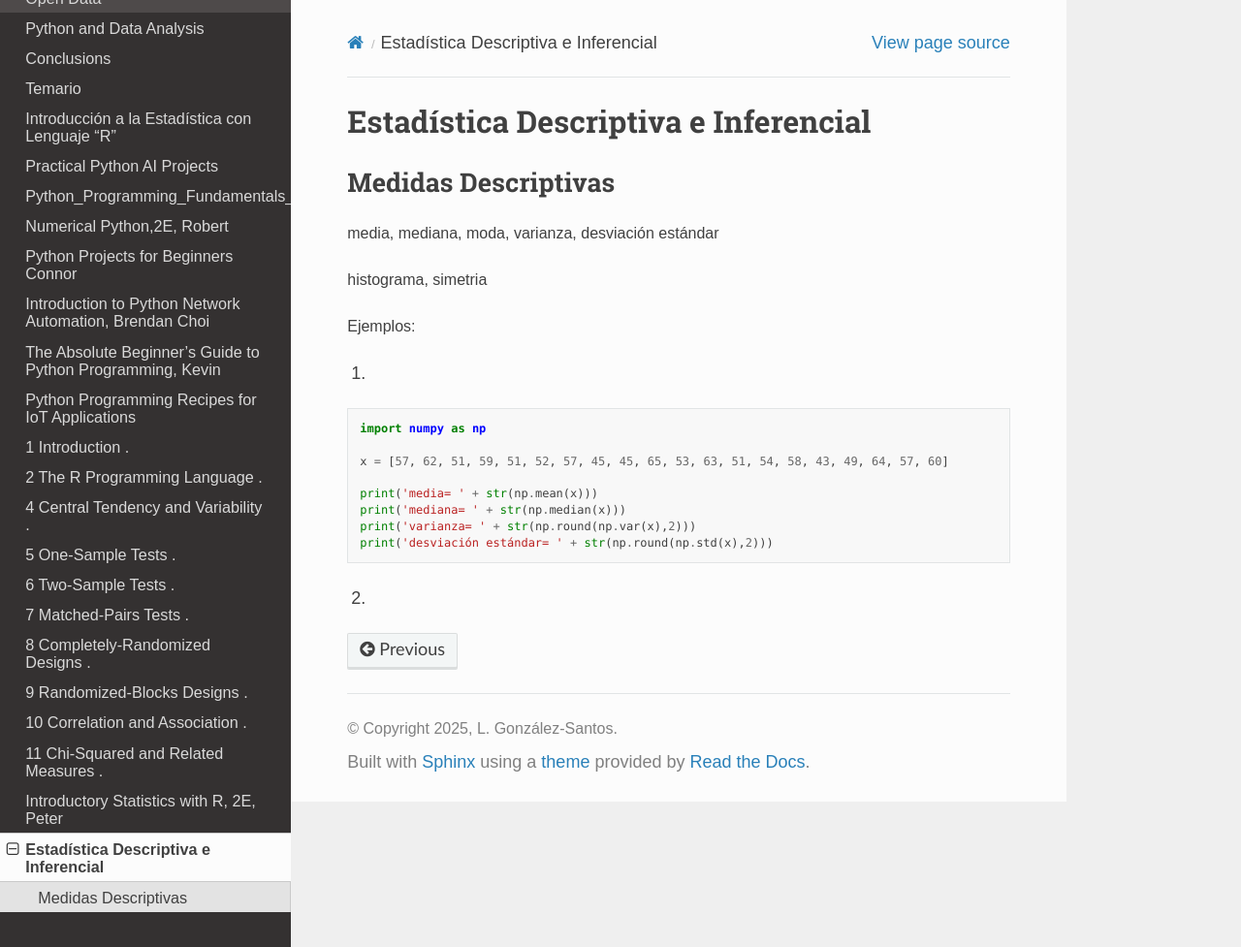
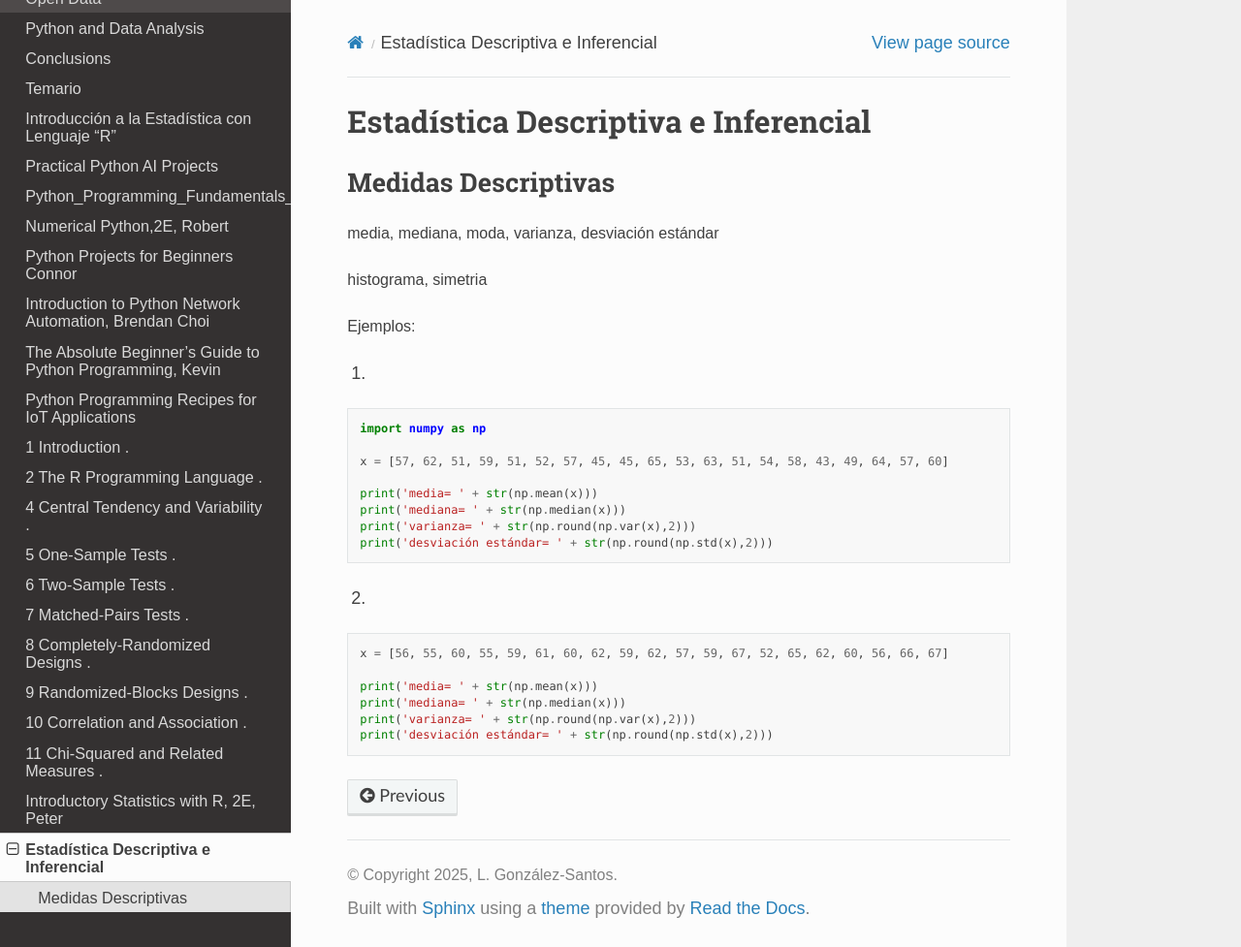
Before and after one commit to matecom57/santosg57-cursos, a Sphinx documentation site: the page built from docs/source/clase_estadistica/clase_estadistica.rst, in a window 1280 px wide and 977 px high. Shown: the whole window at 97% size. Built offline with Sphinx 7.4.7 and the Read the Docs theme 3.1.0, drawn with Linux system fonts in a browser that asks for light colours.

```diff
--- a/docs/source/clase_estadistica/clase_estadistica.rst
+++ b/docs/source/clase_estadistica/clase_estadistica.rst
@@ -25,7 +25,7 @@ Ejemplos:
 
 2)
 
-.. code Python
+.. code:: Python
 
    x = [56, 55, 60, 55, 59, 61, 60, 62, 59, 62, 57, 59, 67, 52, 65, 62, 60, 56, 66, 67]
 
```
